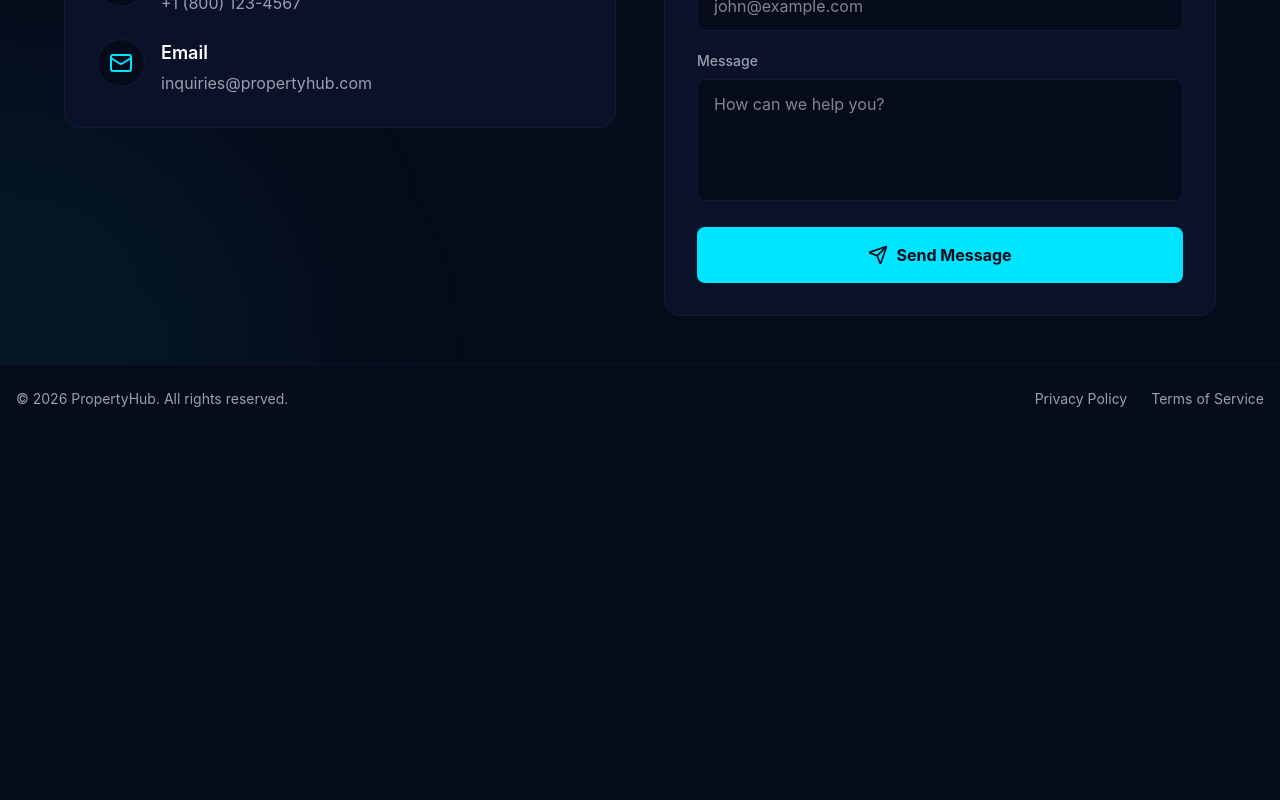
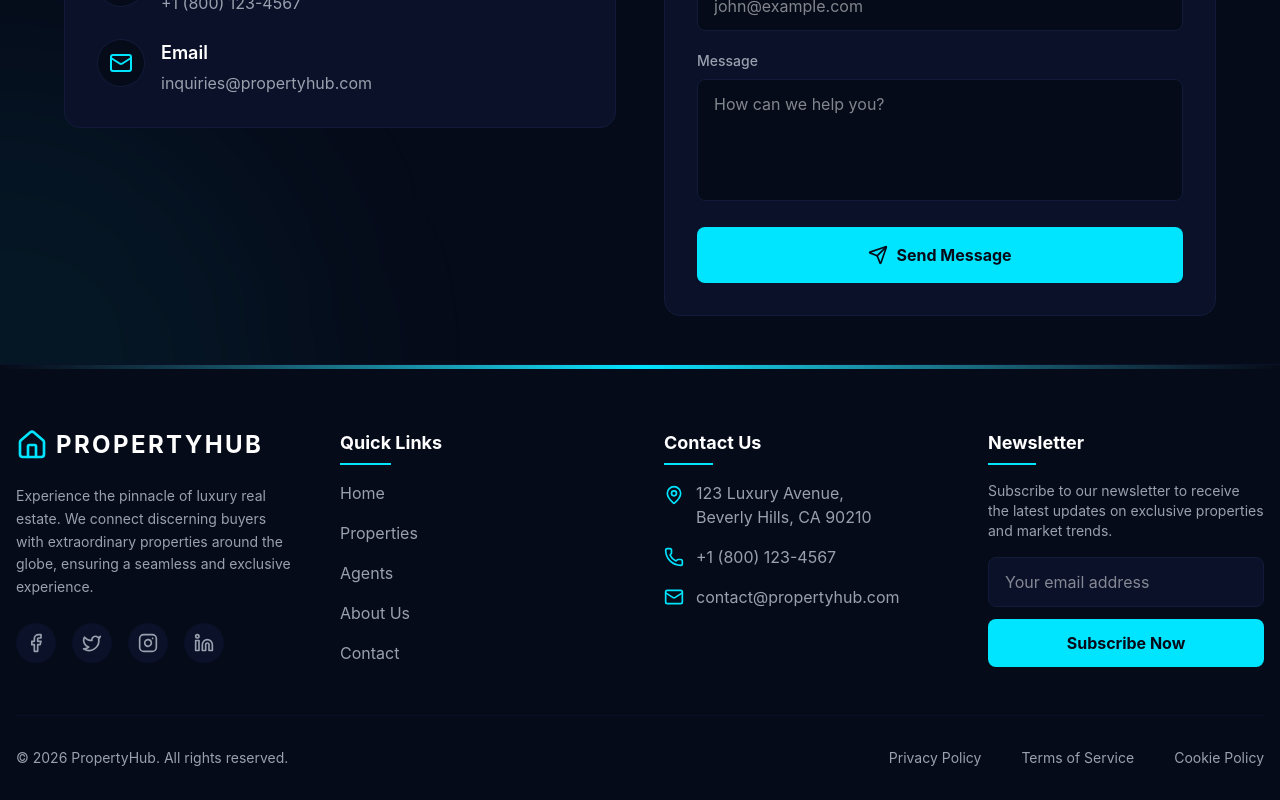
Before and after one commit to sabaiLaxmi/househub, a React (Vite) app: page /contact in a window 1280 px wide. Shown: the part 486-1286 px from the top of the page. Before the commit the page ends 919 px from the top, so only its background shows below. Built offline with nearby package versions, Linux system fonts and the light colour scheme.

Commit message:
Enhance Footer with premium design

```diff
--- a/src/components/layout/Footer.jsx
+++ b/src/components/layout/Footer.jsx
@@ -1,20 +1,127 @@
 import React from 'react';
 import { Link } from 'react-router-dom';
+import { Facebook, Twitter, Instagram, Linkedin, Mail, Phone, MapPin, ArrowRight, Home } from 'lucide-react';
 
 const Footer = () => {
   return (
-    <footer className="bg-navy-900 border-t border-navy-800 py-6 mt-auto">
-      <div className="container mx-auto px-4">
-        <div className="flex flex-col md:flex-row justify-between items-center text-sm text-gray-400">
+    <footer className="bg-navy-900 border-t border-navy-800 text-gray-300 mt-auto relative overflow-hidden">
+      {/* Decorative Top Line */}
+      <div className="absolute top-0 left-0 w-full h-1 bg-gradient-to-r from-navy-900 via-teal-500 to-navy-900"></div>
+
+      <div className="container mx-auto px-4 pt-16 pb-8">
+        <div className="grid grid-cols-1 md:grid-cols-2 lg:grid-cols-4 gap-12 mb-12">
+
+          {/* Brand Column */}
+          <div className="space-y-6">
+            <Link to="/" className="flex items-center gap-2">
+              <Home className="w-8 h-8 text-teal-500" />
+              <span className="text-2xl font-bold text-white tracking-widest uppercase">PropertyHub</span>
+            </Link>
+            <p className="text-gray-400 text-sm leading-relaxed">
+              Experience the pinnacle of luxury real estate. We connect discerning buyers with extraordinary properties around the globe, ensuring a seamless and exclusive experience.
+            </p>
+            <div className="flex space-x-4">
+              <a href="#" className="w-10 h-10 rounded-full bg-navy-800 flex items-center justify-center text-gray-400 hover:bg-teal-500 hover:text-white transition-all duration-300">
+                <Facebook className="w-5 h-5" />
+              </a>
+              <a href="#" className="w-10 h-10 rounded-full bg-navy-800 flex items-center justify-center text-gray-400 hover:bg-teal-500 hover:text-white transition-all duration-300">
+                <Twitter className="w-5 h-5" />
+              </a>
+              <a href="#" className="w-10 h-10 rounded-full bg-navy-800 flex items-center justify-center text-gray-400 hover:bg-teal-500 hover:text-white transition-all duration-300">
+                <Instagram className="w-5 h-5" />
+              </a>
+              <a href="#" className="w-10 h-10 rounded-full bg-navy-800 flex items-center justify-center text-gray-400 hover:bg-teal-500 hover:text-white transition-all duration-300">
+                <Linkedin className="w-5 h-5" />
+              </a>
+            </div>
+          </div>
+
+          {/* Quick Links */}
+          <div>
+            <h3 className="text-white font-bold text-lg mb-6 relative inline-block">
+              Quick Links
+              <span className="absolute -bottom-2 left-0 w-1/2 h-0.5 bg-teal-500"></span>
+            </h3>
+            <ul className="space-y-4">
+              {['Home', 'Properties', 'Agents', 'About Us', 'Contact'].map((item, index) => (
+                <li key={index}>
+                  <Link
+                    to={item === 'Home' ? '/' : `/${item.toLowerCase().replace(' ', '-')}`}
+                    className="text-gray-400 hover:text-teal-400 transition-colors flex items-center group"
+                  >
+                    <ArrowRight className="w-4 h-4 mr-2 opacity-0 -ml-6 group-hover:opacity-100 group-hover:ml-0 transition-all duration-300" />
+                    {item}
+                  </Link>
+                </li>
+              ))}
+            </ul>
+          </div>
+
+          {/* Contact Info */}
+          <div>
+            <h3 className="text-white font-bold text-lg mb-6 relative inline-block">
+              Contact Us
+              <span className="absolute -bottom-2 left-0 w-1/2 h-0.5 bg-teal-500"></span>
+            </h3>
+            <ul className="space-y-4">
+              <li className="flex items-start">
+                <MapPin className="w-5 h-5 text-teal-500 mr-3 mt-1 flex-shrink-0" />
+                <span className="text-gray-400">123 Luxury Avenue,<br />Beverly Hills, CA 90210</span>
+              </li>
+              <li className="flex items-center">
+                <Phone className="w-5 h-5 text-teal-500 mr-3 flex-shrink-0" />
+                <span className="text-gray-400">+1 (800) 123-4567</span>
+              </li>
+              <li className="flex items-center">
+                <Mail className="w-5 h-5 text-teal-500 mr-3 flex-shrink-0" />
+                <span className="text-gray-400">contact@propertyhub.com</span>
+              </li>
+            </ul>
+          </div>
+
+          {/* Newsletter */}
+          <div>
+            <h3 className="text-white font-bold text-lg mb-6 relative inline-block">
+              Newsletter
+              <span className="absolute -bottom-2 left-0 w-1/2 h-0.5 bg-teal-500"></span>
+            </h3>
+            <p className="text-gray-400 text-sm mb-4">
+              Subscribe to our newsletter to receive the latest updates on exclusive properties and market trends.
+            </p>
+            <form className="space-y-3" onSubmit={(e) => e.preventDefault()}>
+              <div className="relative">
+                <input
+                  type="email"
+                  placeholder="Your email address"
+                  className="w-full bg-navy-800 border border-navy-700 rounded-lg px-4 py-3 text-white focus:outline-none focus:border-teal-500 transition-colors"
+                  required
+                />
+              </div>
+              <button
+                type="submit"
+                className="w-full bg-teal-500 hover:bg-teal-400 text-navy-900 font-bold py-3 px-4 rounded-lg transition-colors flex items-center justify-center gap-2"
+              >
+                Subscribe Now
+              </button>
+            </form>
+          </div>
+
+        </div>
+
+        {/* Bottom Bar */}
+        <div className="border-t border-navy-800 pt-8 mt-8 flex flex-col md:flex-row justify-between items-center text-sm text-gray-400">
           <p className="mb-4 md:mb-0">
             &copy; {new Date().getFullYear()} PropertyHub. All rights reserved.
           </p>
-          <div className="flex space-x-6">
+          <div className="flex flex-wrap gap-4 md:space-x-6 justify-center">
             <Link to="#" className="hover:text-teal-400 transition-colors">
               Privacy Policy
             </Link>
             <Link to="#" className="hover:text-teal-400 transition-colors">
               Terms of Service
+            </Link>
+            <Link to="#" className="hover:text-teal-400 transition-colors">
+              Cookie Policy
             </Link>
           </div>
         </div>
```
